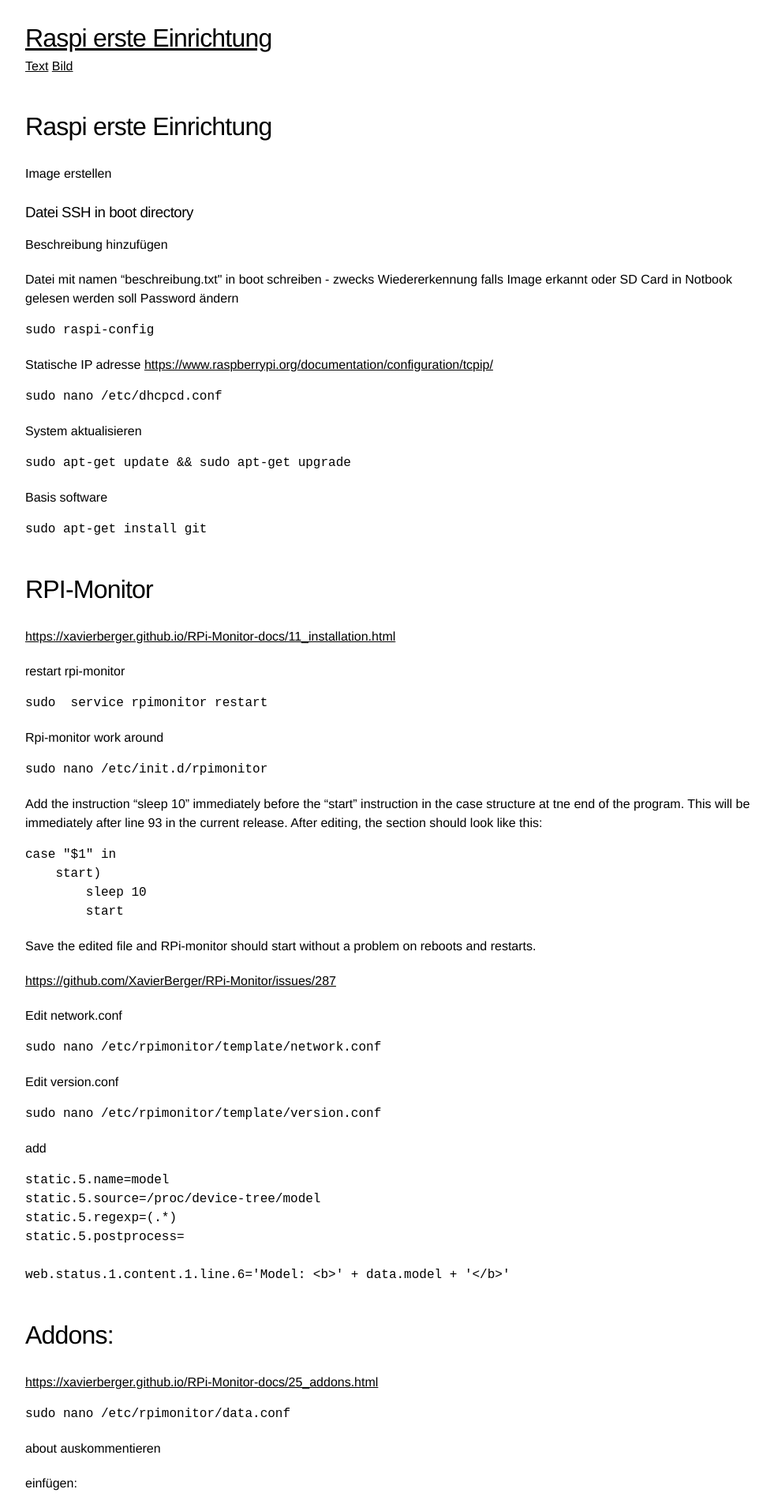
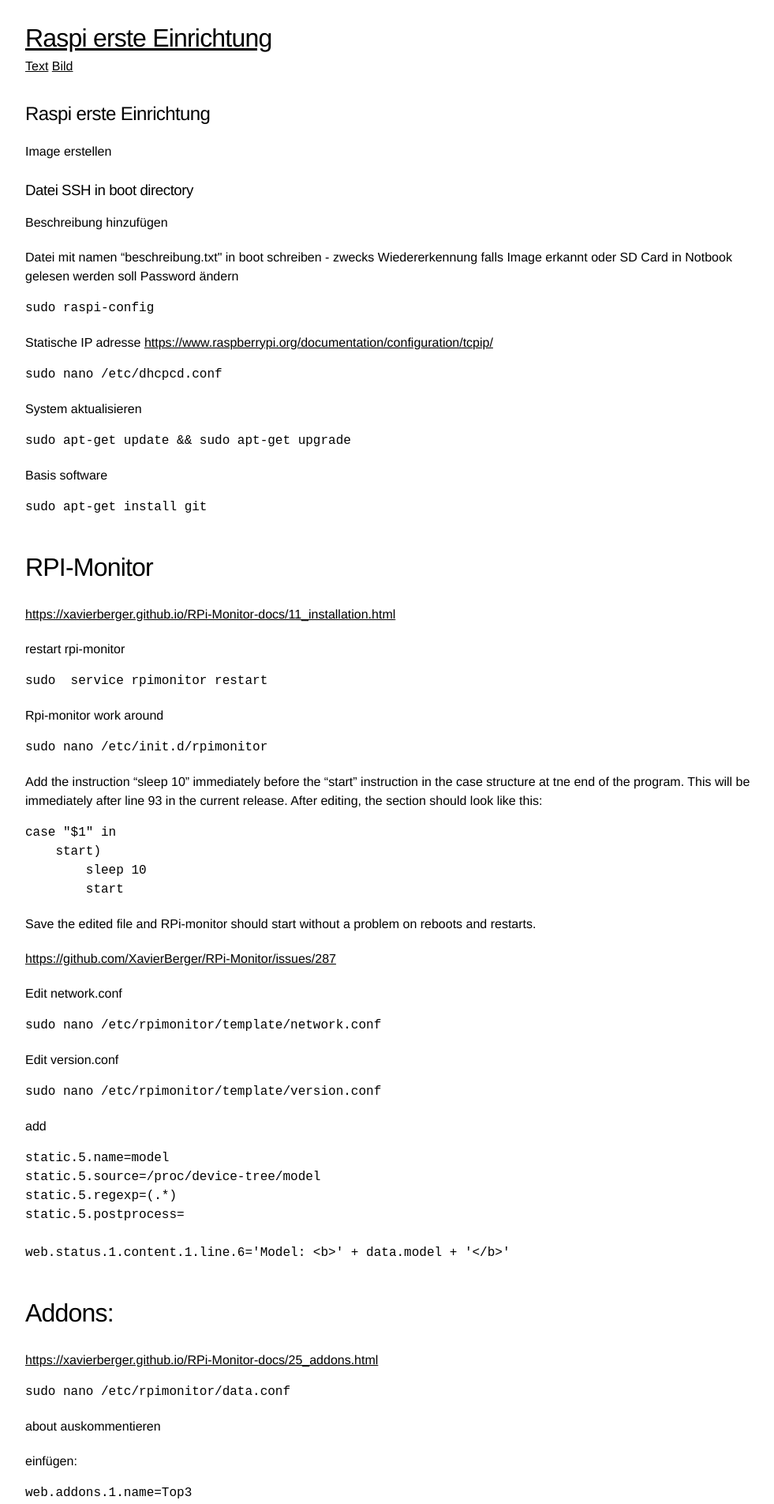
Before and after one commit to Wingertsau/ct.github.io, a Jekyll site: the page built from raspi.md, in a window 1280 px wide. Shown: the top 1904 px of the page at 79% size, without its empty margins (146-1127 px from the left). Built offline with Jekyll 4.4.1, drawn with Linux system fonts in a browser that asks for light colours; our own code applies the rules of GitHub Pages for plain Markdown files.

```diff
--- a/raspi.md
+++ b/raspi.md
@@ -1,5 +1,5 @@
 
-# Raspi erste Einrichtung
+## Raspi erste Einrichtung
 
 Image erstellen
 
```
